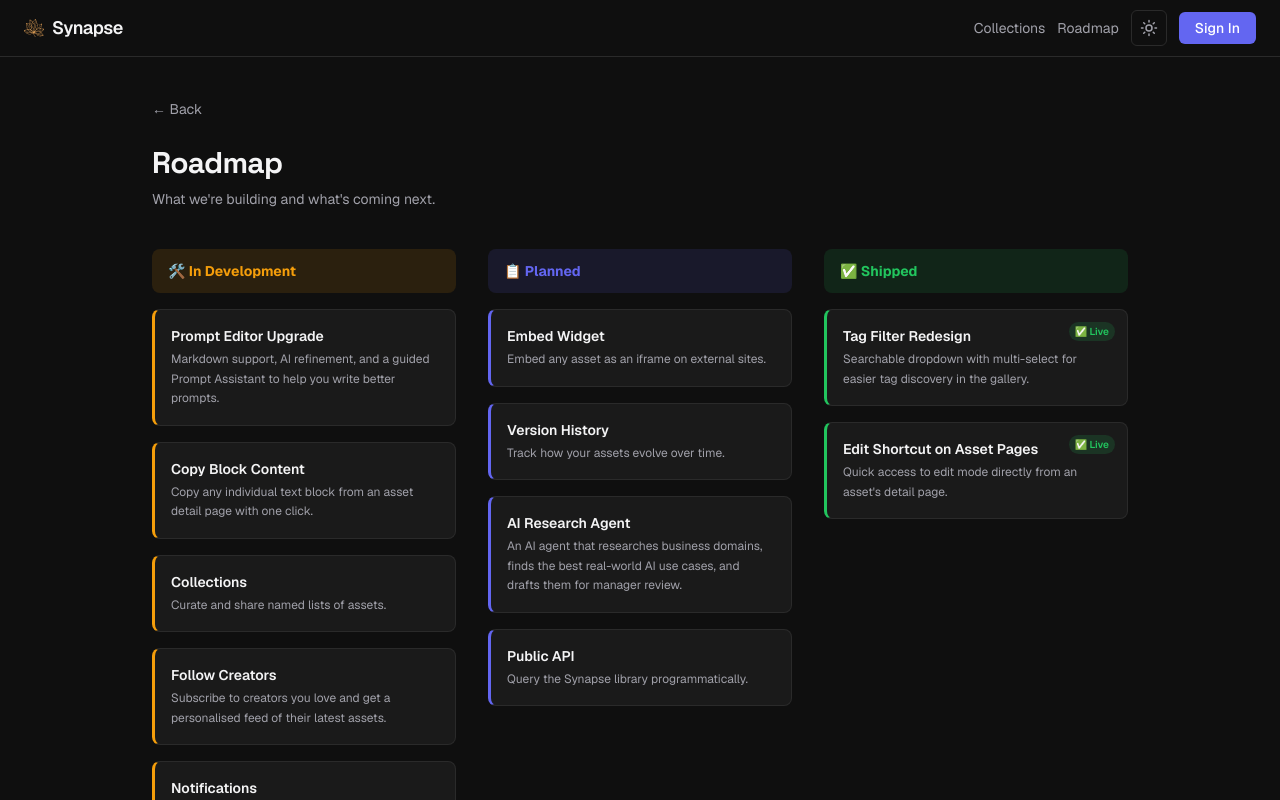
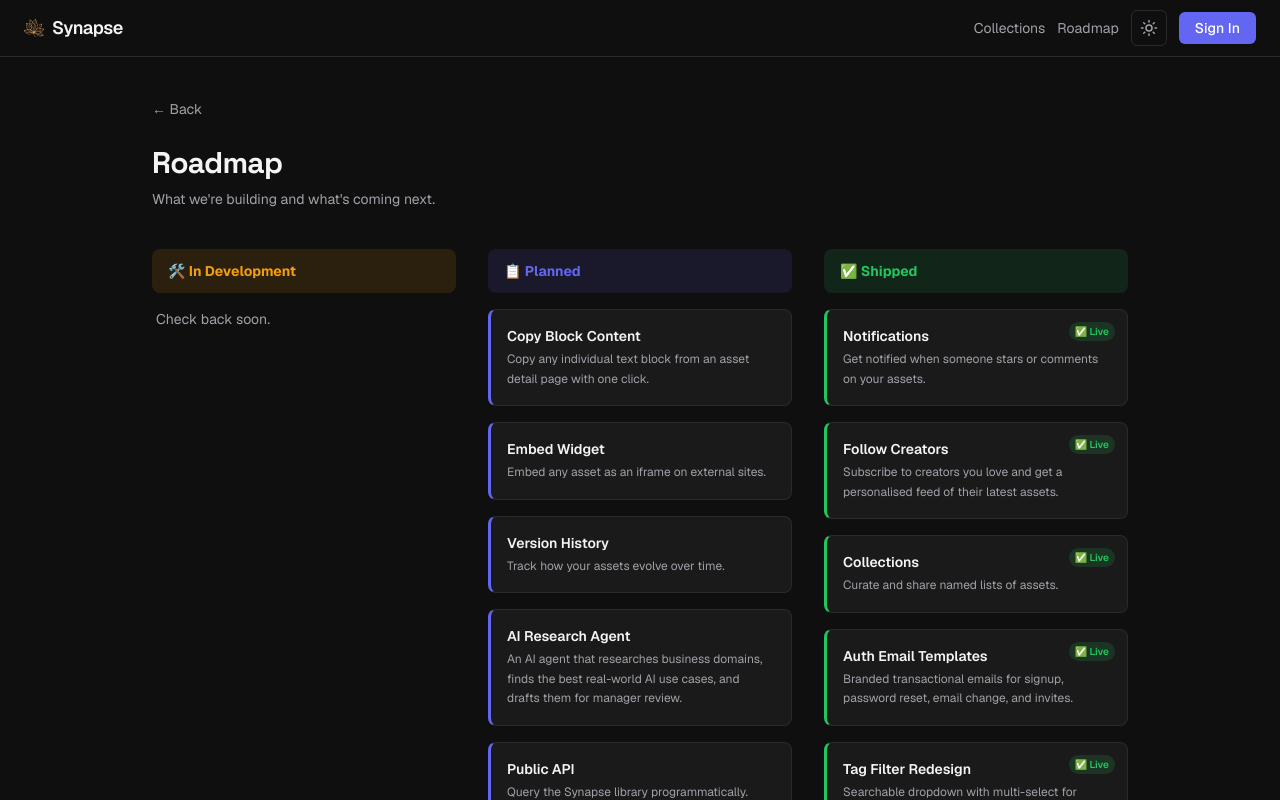
Before and after one commit to freitasbruno/synapse, a Next.js app: page /roadmap in a window 1280 px wide. Shown: the top 800 px of the page. Built offline with nearby package versions, Linux system fonts and the light colour scheme; no server answers.

Commit message:
feat: update roadmap page — collections, follows, notifications, auth emails shipped

```diff
--- a/src/app/roadmap/page.tsx
+++ b/src/app/roadmap/page.tsx
@@ -24,35 +24,18 @@
     label: '🛠️ In Development',
     color: '#f59e0b',
     colorMuted: 'rgba(245,158,11,0.12)',
-    items: [
-      {
-        title: 'Prompt Editor Upgrade',
-        description:
-          'Markdown support, AI refinement, and a guided Prompt Assistant to help you write better prompts.',
-      },
-      {
-        title: 'Copy Block Content',
-        description: 'Copy any individual text block from an asset detail page with one click.',
-      },
-      {
-        title: 'Collections',
-        description: 'Curate and share named lists of assets.',
-      },
-      {
-        title: 'Follow Creators',
-        description: 'Subscribe to creators you love and get a personalised feed of their latest assets.',
-      },
-      {
-        title: 'Notifications',
-        description: 'Get notified when someone stars or comments on your assets.',
-      },
-    ],
+    placeholder: 'Check back soon.',
+    items: [],
   },
   {
     label: '📋 Planned',
     color: '#6366f1',
     colorMuted: 'rgba(99,102,241,0.12)',
     items: [
+      {
+        title: 'Copy Block Content',
+        description: 'Copy any individual text block from an asset detail page with one click.',
+      },
       {
         title: 'Embed Widget',
         description: 'Embed any asset as an iframe on external sites.',
@@ -77,6 +60,26 @@
     color: '#22c55e',
     colorMuted: 'rgba(34,197,94,0.12)',
     items: [
+      {
+        title: 'Notifications',
+        description: 'Get notified when someone stars or comments on your assets.',
+        live: true,
+      },
+      {
+        title: 'Follow Creators',
+        description: 'Subscribe to creators you love and get a personalised feed of their latest assets.',
+        live: true,
+      },
+      {
+        title: 'Collections',
+        description: 'Curate and share named lists of assets.',
+        live: true,
+      },
+      {
+        title: 'Auth Email Templates',
+        description: 'Branded transactional emails for signup, password reset, email change, and invites.',
+        live: true,
+      },
       {
         title: 'Tag Filter Redesign',
         description:
```
Also changed, not shown: public/icon.svg.2026_03_07_16_43_48.1.svg (added).
